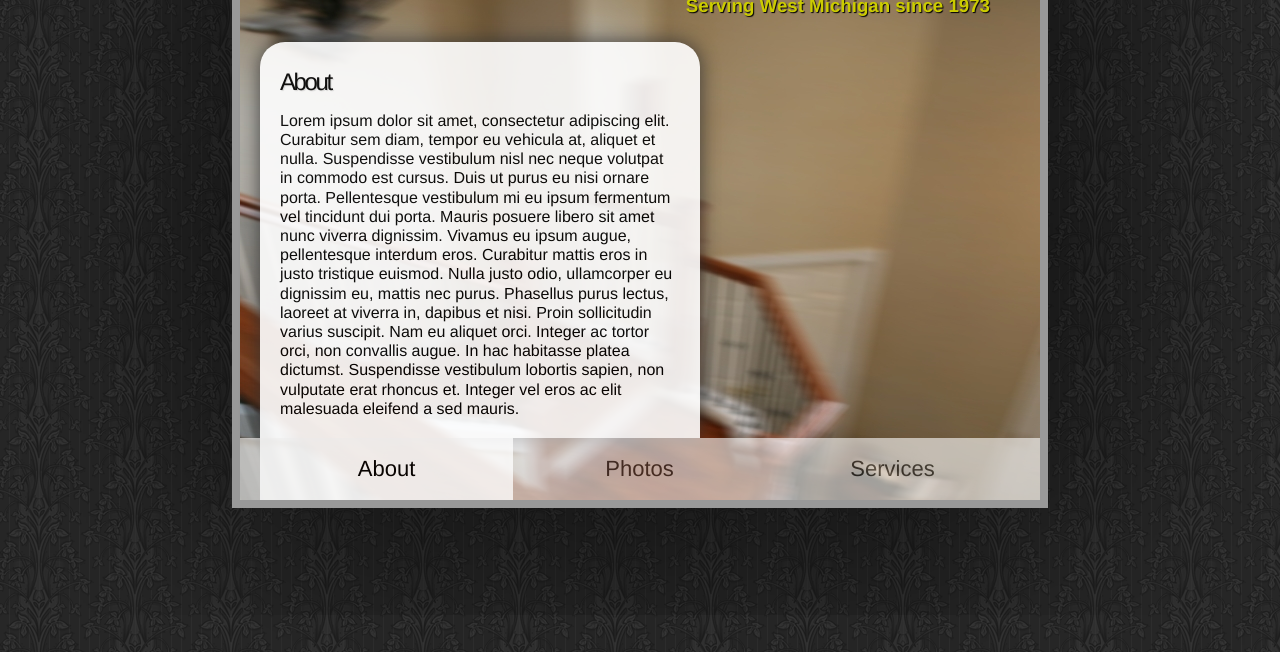
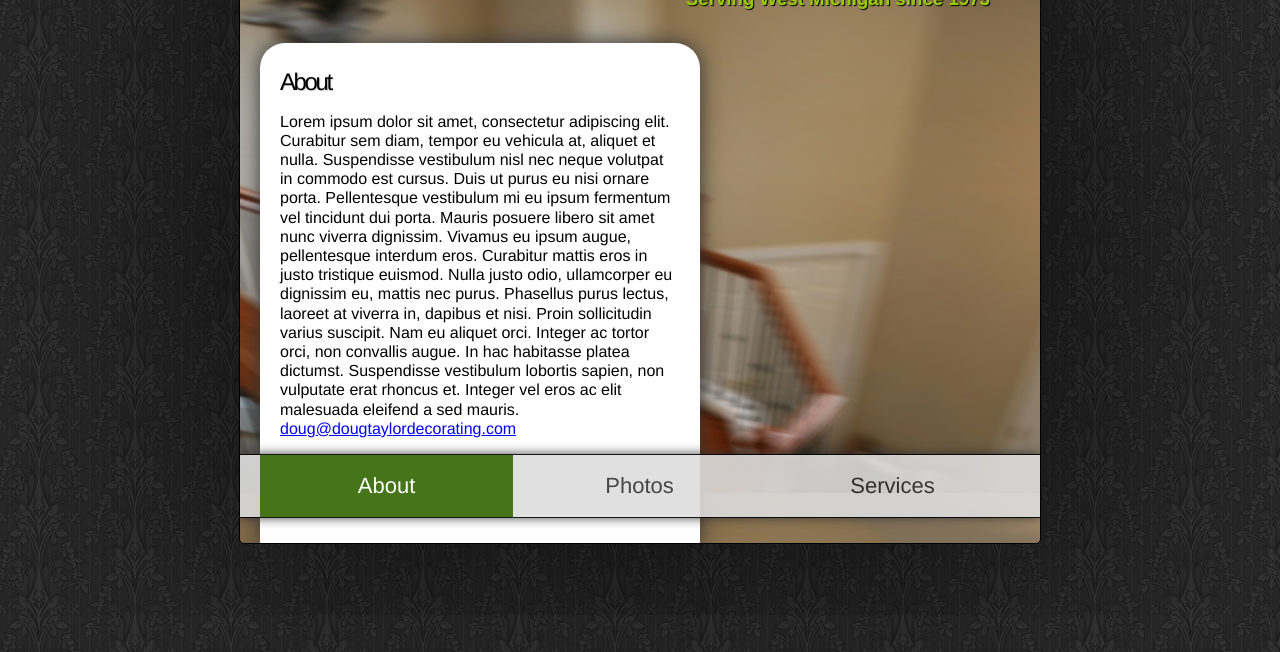
Before and after one commit to Hemlock/dtd, a plain HTML site: page index.html in a window 1280 px wide. Shown: the part 148-800 px from the top of the page. Drawn offline with Linux system fonts and the light colour scheme.

Commit message:
New colors, animation and email.

```diff
--- a/index.css
+++ b/index.css
@@ -11,14 +11,14 @@ h1 {
     margin: 20px;
 }
 
-h2, a {
+h2 {
     font-weight: normal;
     letter-spacing: -0.1em;
     text-shadow: 1px 1px 1px #ddd;
 }
 
 h3 {
-    color: #cccc00;
+    color: #99cc00;
     text-shadow: 1px 1px 1px #000;
     text-align: right;
     margin: -10px 50px 0 0;
@@ -27,30 +27,43 @@ h3 {
 #main {
     margin: 40px auto;
     width: 800px;
-    height: 600px;
+    height: 650px;
     position: relative;
     top: 0;
 
+    border-radius: 35px 35px 5px 5px;
     background: url('background.jpg');
-    border: 8px solid #999;
+    border: 1px solid #000;
     box-shadow: 0 0 400px #000;
+    overflow: hidden;
 }
 
 .section {
     position: absolute;
-    bottom: 62px;
+    bottom: -500px;
     line-height: 1.2em;
     border: 0;
     margin: 0;
     background-color: white;
     width: 400px;
     padding: 10px 20px 20px 20px;
+    border-bottom: solid white 85px;
     border-radius: 25px 25px 0 0;
     box-shadow: 0 0 20px #333;
     z-index: 1;
 
-    opacity: 0;
-    transition: opacity .3s linear;
+    /*opacity: 0;*/
+    transition: bottom .3s ease-in;
+}
+
+.email {
+    color: blue;
+    text-decoration: underline;
+    cursor: pointer
+}
+
+.email span {
+    display: none;
 }
 
 #about {
@@ -67,29 +80,34 @@ h3 {
 
 #links {
     position: absolute;
-    bottom: 0;
+    bottom: 25px;
     left: 0;
     border-spacing: 0;
     width: 100%;
-    border: 0;
-    margin: 0;
+    border-top: 1px solid #000;
+    border-bottom: 1px solid #000;
     z-index: 3;
-
+    overflow:  hidden;
+    box-shadow: 0 0 10px #333;
+    opacity: .9;
 }
 
 #links div {
-    background-color: white;
+    background-color: #ddd;
     height: 26px;
     width: 253px;
     text-align: center;
     padding: 18px 0;
     color: #333;
     font-size: 22px;
-    cursor: pointer;
     float: left;
 
-    opacity: .6;
-    transition: opacity .3s linear;
+    transition: background-color .3s linear,
+        color .3s linear;
+}
+
+#links div span {
+    cursor: pointer;
 }
 
 #links div.first {
@@ -103,15 +121,16 @@ h3 {
 #main.about #links .about,
 #main.photos #links .photos,
 #main.services #links .services {
-    opacity: .9;
-    color: #000;
+    color: white;
+    background-color: #336600;
 }
 
 #main.about #about,
 #main.photos #photos,
 #main.services #services {
     z-index: 2;
-    opacity: .9;
+    bottom: 0;
+    transition: bottom .3s ease-in;
 }
 
 .photo {
@@ -173,7 +192,8 @@ h3 {
 .hidden {
     opacity: 0;
     top: -100% !important;
-    transition: opacity .3s linear, top 0s linear .3s;
+    transition: opacity .3s linear,
+        top 0s linear .3s;
 }
 
 .visible {
@@ -183,5 +203,5 @@ h3 {
 }
 
 #mask.visible {
-    opacity: .6;
+    opacity: .7;
 }
--- a/index.html
+++ b/index.html
@@ -16,6 +16,7 @@
             <div id="about" class="section">
                 <h2>About</h2>
                 Lorem ipsum dolor sit amet, consectetur adipiscing elit. Curabitur sem diam, tempor eu vehicula at, aliquet et nulla. Suspendisse vestibulum nisl nec neque volutpat in commodo est cursus. Duis ut purus eu nisi ornare porta. Pellentesque vestibulum mi eu ipsum fermentum vel tincidunt dui porta. Mauris posuere libero sit amet nunc viverra dignissim. Vivamus eu ipsum augue, pellentesque interdum eros. Curabitur mattis eros in justo tristique euismod. Nulla justo odio, ullamcorper eu dignissim eu, mattis nec purus. Phasellus purus lectus, laoreet at viverra in, dapibus et nisi. Proin sollicitudin varius suscipit. Nam eu aliquet orci. Integer ac tortor orci, non convallis augue. In hac habitasse platea dictumst. Suspendisse vestibulum lobortis sapien, non vulputate erat rhoncus et. Integer vel eros ac elit malesuada eleifend a sed mauris.
+                <div class="email"></div>
             </div>
 
             <div id="photos" class="section">
@@ -42,19 +43,19 @@
             <div id="services" class="section">
                 <h2>Services</h2>
                 Pellentesque risus eros, ultricies vitae eleifend tempus, elementum vitae nulla. Vivamus ut elit erat, non sodales metus. Nunc in eros a augue accumsan aliquam. Ut non tellus sapien, et sodales mi. Vivamus quis nisl velit. Praesent enim ligula, adipiscing eu posuere vel, interdum vel nulla. Aliquam nisi tortor, adipiscing at rutrum non, auctor in lorem. Etiam bibendum euismod condimentum. Vestibulum pharetra auctor enim et cursus. Mauris sollicitudin neque ac lacus elementum aliquet.
+                <div class="email"></div>
             </div>
 
             <div id="links">
                 <div class="first">&nbsp;</div>
-                <div class="about">About</div>
-                <div class="photos">Photos</div>
-                <div class="services">Services</div>
+                <div class="about"><span>About</span></div>
+                <div class="photos"><span>Photos</span></div>
+                <div class="services"><span>Services</span></div>
                 <div class="last">&nbsp;</div>
             </div>
         </div>
         <div id="mask" class="hidden"></div>
         <div id="focused-photo" class="hidden"></div>
-
         <script src="index.js" type="text/javascript"></script>
     </body>
 
--- a/index.js
+++ b/index.js
@@ -1,8 +1,9 @@
 DTD = {
-    focused: null,
+    address: [100, 111, 117, 103, 64, 100, 111, 117, 103, 116, 97, 121, 108, 111, 114, 100, 101, 99, 111, 114, 97, 116, 105, 110, 103, 46, 99, 111, 109],
     setup: function() {
         this.setupLinks();
         this.setupPhotos();
+        this.setupEmail();
         this.getMain().className = 'about';
     },
 
@@ -11,13 +12,16 @@ DTD = {
         var links = this.getLinks()
         links.onclick = links.onmouseover = function(event) {
             event = event || window.event;
-            var cls = (event.target || event.srcElement).className;
+            var cls = (event.target || event.srcElement).parentNode.className;
             switch (cls) {
-                case 'first':
-                case 'last':
+                case 'about':
+                case 'services':
+                case 'photos':
+                    main.className = cls;
                     break;
                 default:
-                    main.className = cls;
+                    break;
+
             }
         }
     },
@@ -46,8 +50,8 @@ DTD = {
 
                 var photo = target.parentNode.cloneNode(true);
                 focused.appendChild(photo);
-                photo.style.left = ((focused.offsetWidth>>1) - (photo.offsetWidth>>1)) + 'px';
-                photo.style.top = ((focused.offsetHeight>>1) - (photo.offsetHeight>>1)) + 'px';
+                photo.style.left = ((focused.offsetWidth >> 1) - (photo.offsetWidth >> 1)) + 'px';
+                photo.style.top = ((focused.offsetHeight >> 1) - (photo.offsetHeight >> 1)) + 'px';
                 mask.className = 'visible';
                 focused.className = 'focused-photo visible';
 
@@ -58,6 +62,75 @@ DTD = {
     hideLightBox: function() {
         this.getMask().className = 'hidden';
         this.getFocusedPhoto().className = 'hidden'
+    },
+
+    setupEmail: function() {
+        var html = '';
+        for (var i=0, c; c = this.address[i]; i++) {
+            html += '&#' + c + ';<span>' + randomChars() + '</span>';
+        }
+
+        var emails = this.getEmailNodes();
+        for (var i = 0, email; email = emails[i]; i++) {
+            email.innerHTML = html;
+            email.onclick = function() {
+                DTD.openEmail();
+            }
+        }
+
+        function randomChars() {
+            var i = Math.floor(Math.random() * 10);
+            var chars = []
+            while (i--) {
+                chars.push('&#' + (Math.floor(Math.random() * 26) + 97) + ';');
+            }
+            return chars.join('');
+        }
+    },
+
+    openEmail: function() {
+        var str = '';
+        for (var i = 0, chr; chr = this.address[i]; i++) {
+            str += String.fromCharCode(chr);
+        }
+
+        location.href = 'mailto: ' + str;
+    },
+
+    simpleSelect: function(selector) {
+        if (document.querySelectorAll) {
+            return this.toArray(document.querySelectorAll(selector));
+
+        } else {
+            selector = selector.split('.');
+            var elements = document.getElemenstByTagName(selector[0] || '*');
+            if (!selector[1]) {
+                return this.toArray(elements);
+            }
+
+            var matches = [];
+            var re = new RegExp('\\b' + selector[1] + '\\b', 'i');
+            for (var i = 0, item; item = elements[i]; i++) {
+                if (re.test(item.className)) {
+                    matches.push(item);
+                }
+            }
+            return matches;
+        }
+    },
+
+    toArray: function(list, start) {
+        start = start || 0;
+        try {
+            return Array.prototype.slice.call(list, start);
+        } catch (e) {
+            var array = [];
+            var length = list.length;
+            for (var i = start; i < length; i++) {
+                array.push(list[i]);
+            }
+            return array;
+        }
     },
 
     getMain: function() {
@@ -78,6 +151,10 @@ DTD = {
 
     getFocusedPhoto: function() {
         return document.getElementById('focused-photo');
+    },
+
+    getEmailNodes: function() {
+        return this.simpleSelect('.email');
     }
 };
 
```
